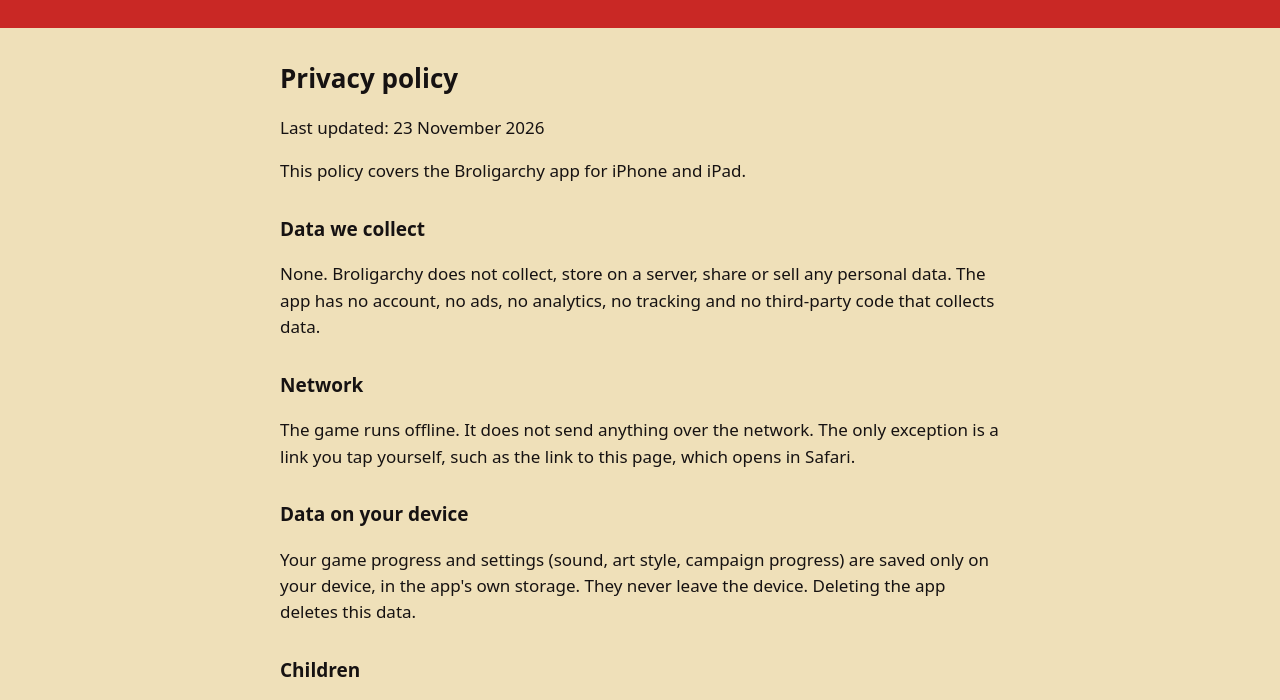
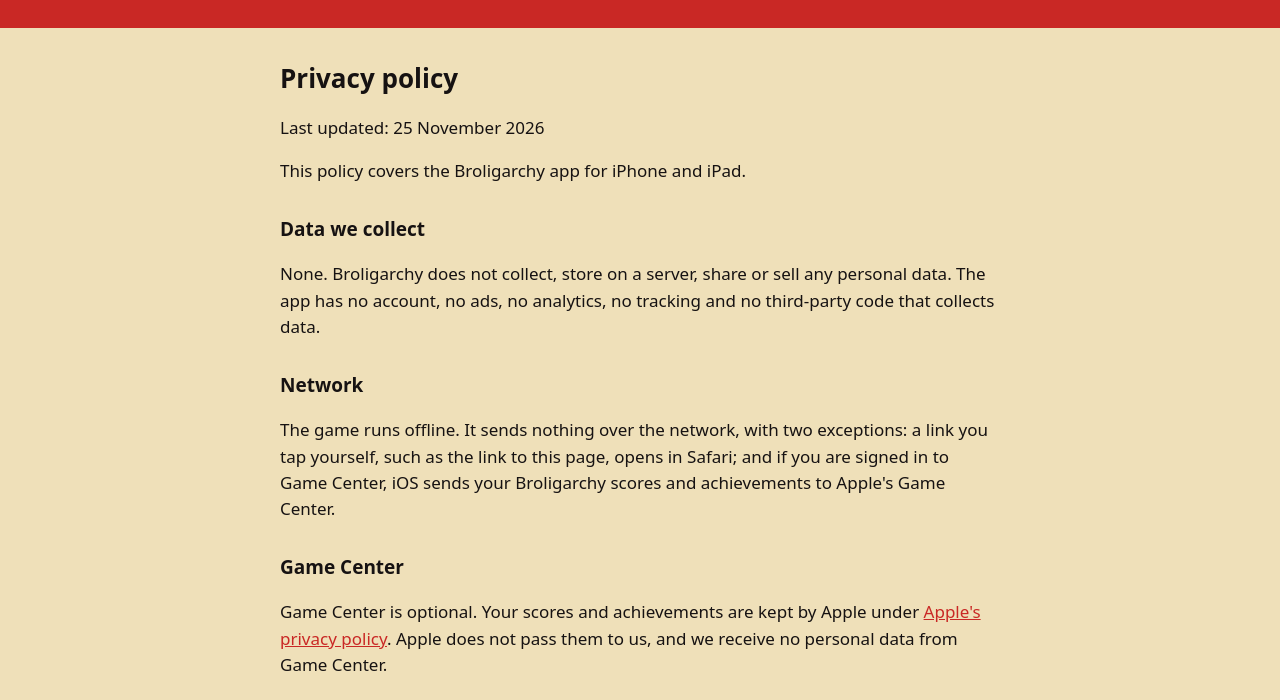
Before and after one commit to qvad/broligarchy-site, a plain HTML site: page privacy.html in a window 1280 px wide. Shown: the part 71-771 px from the top of the page. Drawn offline with Linux system fonts and the light colour scheme.

Commit message:
Privacy policy: Game Center scores and achievements go to Apple
Co-Authored-By: Claude Opus 5.5 <noreply@anthropic.com>

```diff
--- a/privacy.html
+++ b/privacy.html
@@ -4,14 +4,16 @@
 <body><header><a href="./">BROLIGARCHY</a></header>
 <main>
 <h1>Privacy policy</h1>
-<p>Last updated: 23 November 2026</p>
+<p>Last updated: 25 November 2026</p>
 <p>This policy covers the Broligarchy app for iPhone and iPad.</p>
 <h2>Data we collect</h2>
 <p>None. Broligarchy does not collect, store on a server, share or sell any personal data. The app has no account, no ads, no analytics, no tracking and no third-party code that collects data.</p>
 <h2>Network</h2>
-<p>The game runs offline. It does not send anything over the network. The only exception is a link you tap yourself, such as the link to this page, which opens in Safari.</p>
+<p>The game runs offline. It sends nothing over the network, with two exceptions: a link you tap yourself, such as the link to this page, opens in Safari; and if you are signed in to Game Center, iOS sends your Broligarchy scores and achievements to Apple's Game Center.</p>
+<h2>Game Center</h2>
+<p>Game Center is optional. Your scores and achievements are kept by Apple under <a href="https://www.apple.com/legal/privacy/">Apple's privacy policy</a>. Apple does not pass them to us, and we receive no personal data from Game Center.</p>
 <h2>Data on your device</h2>
-<p>Your game progress and settings (sound, art style, campaign progress) are saved only on your device, in the app's own storage. They never leave the device. Deleting the app deletes this data.</p>
+<p>Your game progress and settings (sound, art style, campaign progress) are saved on your device, in the app's own storage. Deleting the app deletes this data. Scores and achievements already sent to Game Center stay in your Game Center account.</p>
 <h2>Children</h2>
 <p>The app collects no data from anyone, including children.</p>
 <h2>Changes</h2>
```
